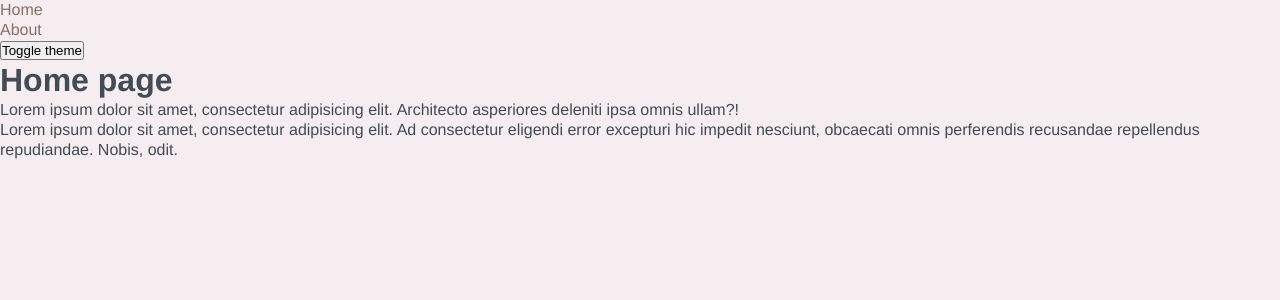
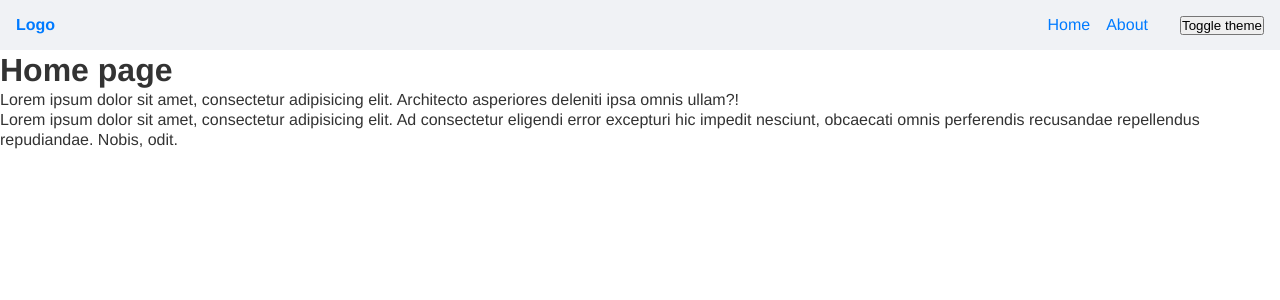
Before and after one commit to Negodiaev/advanced-frontend, a React app: page / in a window 1280 px wide. Shown: the top 300 px of the page. Built offline with nearby package versions, Linux system fonts and the light colour scheme.

Commit message:
Update colors, add the Navbar component

```diff
--- a/src/app/App.tsx
+++ b/src/app/App.tsx
@@ -1,24 +1,19 @@
-import {Link} from "react-router-dom";
-
 import {classNames} from "shared/lib/classNames/classNames";
 import {Theme} from "app/providers/ThemeProvider/lib/ThemeContext";
 import {useTheme} from "app/providers/ThemeProvider";
 import {AppRouter} from "app/providers/router";
+import {Navbar} from "widgets/Navbar";
 import './styles/index.scss';
 
 export function App() {
-    const {theme, toggleTheme} = useTheme();
+    const {theme} = useTheme();
 
     return (
         <div className={classNames('app', {
             hovered: true,
             selected: false
         }, [theme === Theme.DARK ? Theme.DARK : ''])}>
-            <ul>
-                <li><Link to='/'>Home</Link></li>
-                <li><Link to='/about'>About</Link></li>
-            </ul>
-            <button onClick={toggleTheme}>Toggle theme</button>
+            <Navbar/>
             <AppRouter/>
         </div>
     );
--- a/src/app/styles/index.scss
+++ b/src/app/styles/index.scss
@@ -5,6 +5,7 @@
 
 html {
   height: 100%;
+  scroll-behavior: smooth;
 }
 
 body {
@@ -16,10 +17,6 @@ body {
 
 a {
   text-decoration: none;
-
-  &:hover {
-    text-decoration: underline;
-  }
 }
 
 .app {
--- a/src/app/styles/themes/dark.scss
+++ b/src/app/styles/themes/dark.scss
@@ -1,6 +1,24 @@
 .app {
   &.dark {
-    color: var(--secondary-color);
-    background-color: var(--bg-color-dark);
+    // Backgrounds
+    --color-bg: #121212; // Main background
+    --color-bg-secondary: #242526; // Secondary background for paddings and separators
+
+    // Text
+    --color-text: #E0E0E0; // Main text
+    --color-text-secondary: #B0B3B8; // Secondary text
+
+    // UI elements
+    --color-border: #343637; // Borders and separators
+    --color-primary: #FFD700; // Primary accent color
+    --color-primary-light: #FFD700; // Light shade of primary color can be the same given the dark theme
+
+    // Statuses
+    --color-success: #20C997; // Success, confirmations
+    --color-error: #F44336; // Errors, warnings
+    --color-warning: #FFC107; // Warning
+
+    // Additional
+    --color-info: #29B6F6; // Informational
   }
 }
--- a/src/app/styles/themes/default.scss
+++ b/src/app/styles/themes/default.scss
@@ -1,8 +1,13 @@
-body {
-  color: var(--primary-color);
-  background-color: var(--bg-color);
+.app {
+  color: var(--color-text);
+  background-color: var(--color-bg);
 }
 
 a {
-  color: var(--decor-color);
+  color: var(--color-primary);
+
+  &:hover,
+  &:active {
+    color: var(--color-info);
+  }
 }
--- a/src/app/styles/variables/global.scss
+++ b/src/app/styles/variables/global.scss
@@ -14,10 +14,27 @@
   --font-md-higher: var(--font-size-md)/var(--line-height-higher) var(--font-family);
   --font-lg-higher: var(--font-size-lg)/var(--line-height-higher) var(--font-family);
 
-  // colors
-  --bg-color: #F5EDF0;
-  --bg-color-dark: #3D2C2E;
-  --primary-color: #424C55;
-  --secondary-color: #D1CCDC;
-  --decor-color: #886F68;
+  // Backgrounds
+  --color-bg: #FFFFFF; // Main background
+  --color-bg-secondary: #F0F2F5; // Secondary background for paddings and separators
+
+  // Text
+  --color-text: #333333; // Main text
+  --color-text-secondary: #65676B; // Secondary text
+
+  // UI elements
+  --color-border: #DADCE0; // Borders and separators
+  --color-primary: #007BFF; // Primary accent color
+  --color-primary-light: #E7F1FF; // Light shade of primary color for backgrounds
+
+  // Statuses
+  --color-success: #28A745; // Success, confirmations
+  --color-error: #DC3545; // Errors, warnings
+  --color-warning: #FFC107; // Warning
+
+  // Additional
+  --color-info: #17A2B8; // Informational
+
+  // Sizes
+  --navbar-height: 50px;
 }
--- a/src/shared/lib/classNames/classNames.ts
+++ b/src/shared/lib/classNames/classNames.ts
@@ -1,9 +1,9 @@
 type TMods = Record<string, boolean | string>;
 
-export function classNames(cls: string, mods: TMods, additional: string[]): string {
+export function classNames(cls: string, mods: TMods = {}, additional: string[] = []): string {
     return [
         cls,
-        ...additional.filter(className => Boolean(className)),
+        ...additional.filter(Boolean),
         ...Object.entries(mods)
             .filter(([, value]) => Boolean(value))
             .map(([className]) => className)
--- /dev/null
+++ b/src/shared/ui/Link/Link.module.scss
@@ -0,0 +1,20 @@
+.root {
+}
+
+.primary {
+  color: var(--color-primary);
+
+  &:hover,
+  &:active {
+    color: var(--color-info);
+  }
+}
+
+.secondary {
+  color: var(--color-info);
+
+  &:hover,
+  &:active {
+    color: var(--color-primary);
+  }
+}
--- /dev/null
+++ b/src/shared/ui/Link/Link.tsx
@@ -0,0 +1,31 @@
+import {FC} from "react";
+import {Link as RouterLink, LinkProps} from 'react-router-dom';
+
+import {classNames} from "shared/lib/classNames/classNames";
+import styles from './Link.module.scss';
+
+export enum LinkTheme {
+    PRIMARY = 'primary',
+    SECONDARY = 'secondary'
+}
+
+interface ILinkProps extends LinkProps {
+    className?: string;
+    theme?: LinkTheme;
+}
+
+export const Link: FC<ILinkProps> = (props) => {
+    const {
+        to,
+        children,
+        className,
+        theme = LinkTheme.PRIMARY,
+        ...rest
+    } = props;
+
+    return (
+        <RouterLink {...rest} to={to} className={classNames(styles.root, {}, [className, styles[theme]])}>
+            {children}
+        </RouterLink>
+    );
+}
--- /dev/null
+++ b/src/shared/ui/Link/index.ts
@@ -0,0 +1 @@
+export {Link} from './Link';
--- /dev/null
+++ b/src/widgets/Navbar/index.ts
@@ -0,0 +1 @@
+export {Navbar} from './ui/Navbar'
--- /dev/null
+++ b/src/widgets/Navbar/ui/Navbar.module.scss
@@ -0,0 +1,30 @@
+$gap: 16px;
+
+%row {
+  display: flex;
+  align-items: center;
+}
+
+.root {
+  @extend %row;
+  justify-content: space-between;
+  padding: $gap;
+  width: 100%;
+  height: var(--navbar-height);
+  background-color: var(--color-bg-secondary);
+}
+
+.logo {
+  font-weight: 700;
+}
+
+.colRight {
+  @extend %row;
+  gap: $gap * 2;
+}
+
+.menu {
+  @extend %row;
+  list-style: none;
+  gap: $gap;
+}
--- /dev/null
+++ b/src/widgets/Navbar/ui/Navbar.tsx
@@ -0,0 +1,27 @@
+import {useTheme} from "app/providers/ThemeProvider";
+import {classNames} from "shared/lib/classNames/classNames";
+import {Link} from "shared/ui/Link";
+import styles from './Navbar.module.scss';
+
+interface INavbarProps {
+    className?: string;
+}
+
+export function Navbar({className}: INavbarProps) {
+    const {toggleTheme} = useTheme();
+
+    return (
+        <div className={classNames(styles.root, {}, [className])}>
+            <a href="#" className={styles.logo}>Logo</a>
+            <div className={styles.colRight}>
+                <nav>
+                    <ul className={styles.menu}>
+                        <li><Link to='/'>Home</Link></li>
+                        <li><Link to='/about'>About</Link></li>
+                    </ul>
+                </nav>
+                <button onClick={toggleTheme}>Toggle theme</button>
+            </div>
+        </div>
+    );
+}
```
